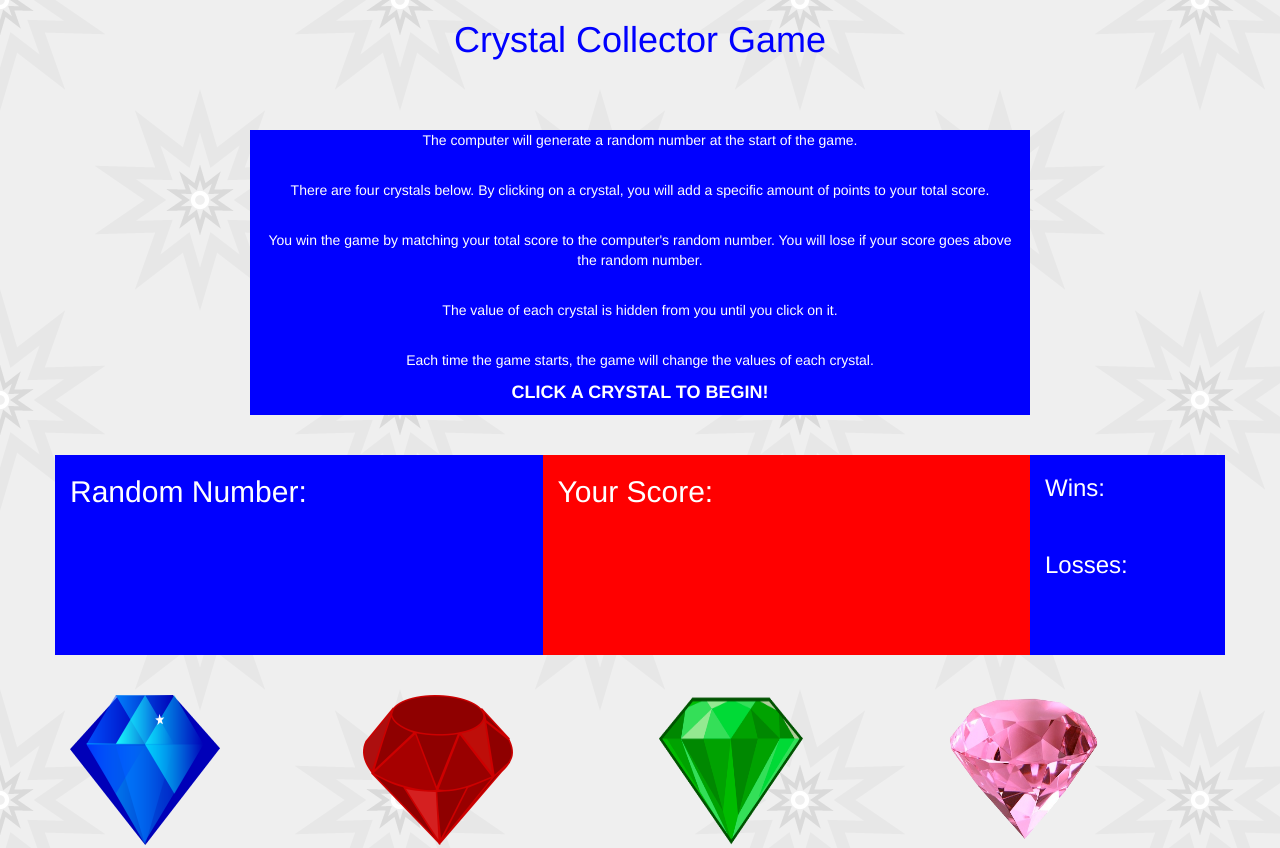
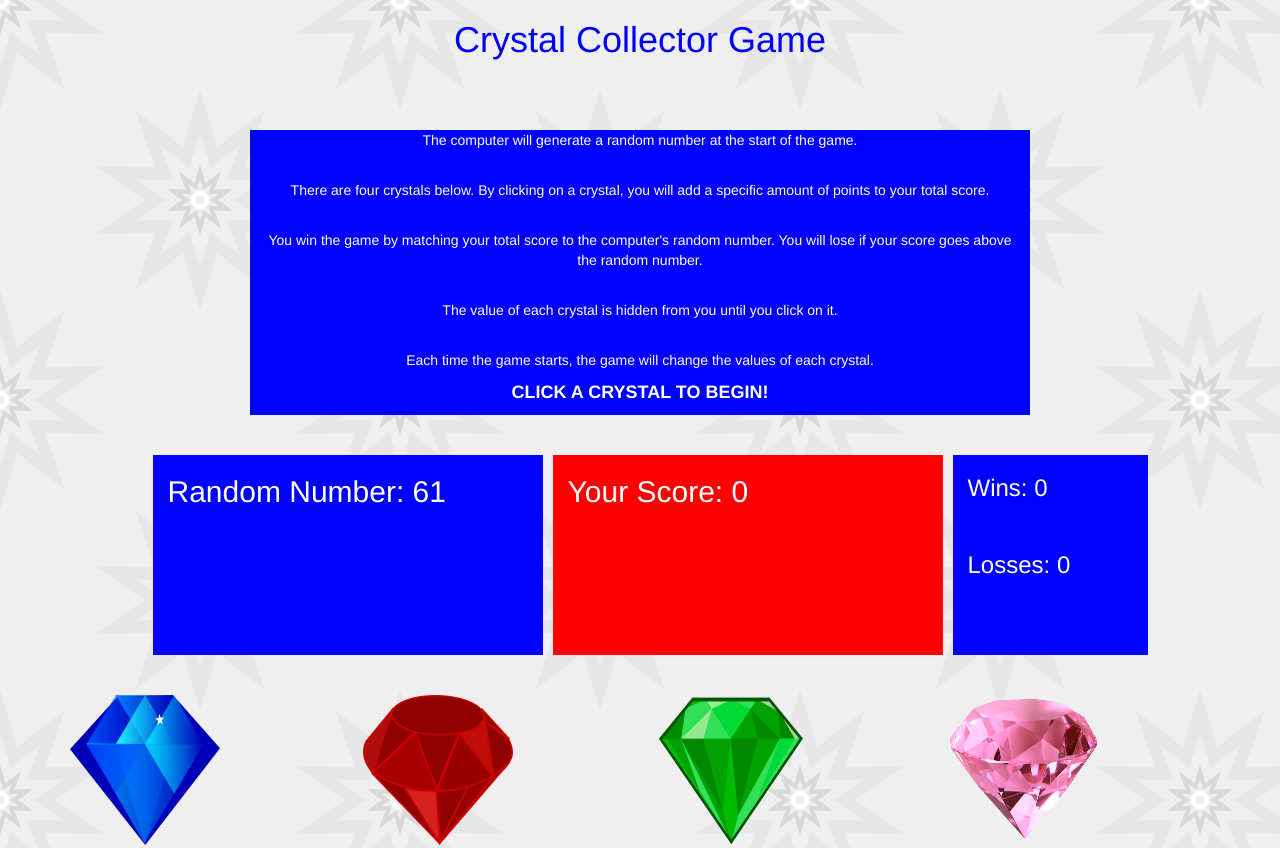
Before and after one commit to bmarti57/week-4-game, a plain HTML site: page index.html in a window 1280 px wide. Shown: the top 848 px of the page. Drawn offline with nearby package versions, Linux system fonts and the light colour scheme.

Commit message:
html and js linked

```diff
--- a/assets/css/style.css
+++ b/assets/css/style.css
@@ -4,6 +4,10 @@ body {
 
 h1 {
 	text-align: center;
+}
+
+.col-md-4 {
+	margin-right: 10px;
 }
 
 .col-lg-8 {
--- a/assets/javascript/game.js
+++ b/assets/javascript/game.js
@@ -2,9 +2,20 @@ $(document).ready(function() {
 
 	var wins = 0;
 	var losses = 0;
-	var userScore = 0;
+	var userScore= 0;
+
+	var randomNumber = Math.floor(Math.random() * 102) + 19;
+		console.log(randomNumber);
+
+	var blue = Math.floor(Math.random() * 12) + 1;
+	var red = Math.floor(Math.random() * 12) + 1;
+	var green = Math.floor(Math.random() * 12) + 1;
+	var pink = Math.floor(Math.random() * 12) + 1;
 
 
-
+		$("#compNumber").html("Random Number: " + randomNumber);
+		$("#yourScore").html("Your Score: " + userScore);
+		$("#win").html("Wins: " + wins);
+		$("#loss").html("Losses: " + losses);
 
 });//document ready
--- a/index.html
+++ b/index.html
@@ -5,6 +5,7 @@
 	<title>Crystal Collector Game</title>
 	<link rel="stylesheet" href="assets/css/reset.css">
 	<link rel="stylesheet" href="assets/css/style.css">
+	<script src="https://cdnjs.cloudflare.com/ajax/libs/jquery/3.2.1/jquery.min.js"></script>
 	<link rel="stylesheet" href="https://maxcdn.bootstrapcdn.com/bootstrap/3.3.7/css/bootstrap.min.css" integrity="sha384-BVYiiSIFeK1dGmJRAkycuHAHRg32OmUcww7on3RYdg4Va+PmSTsz/K68vbdEjh4u" crossorigin="anonymous">
 </head>
 <body>
@@ -29,15 +30,16 @@
 
 	<div class="container">
 		<div class="row">
-			<div class="col-md-5 outer_box">
-				<h2 id="randomNumber">Random Number: </h2>
+			<div class="col-md-1"></div>
+			<div class="col-md-4 outer_box">
+				<h2 id="compNumber">Random Number: </h2>
 			</div><!--Computer Score Column-->
-			<div class="col-md-5 inner_box">
-				<h2 id="userScore">Your Score: </h2>
+			<div class="col-md-4 inner_box">
+				<h2 id="yourScore">Your Score: </h2>
 			</div><!--User Score Column-->
 			<div class="col-md-2 outer_box">
-				<h3 id="wins">Wins: </h3><br>
-				<h3 id="losses">Losses: </h3>
+				<h3 id="win">Wins: </h3><br>
+				<h3 id="loss">Losses: </h3>
 			</div><!--Wins/Losses Column-->
 		</div><!--Row-->
 	</div><!--Container-->
```
